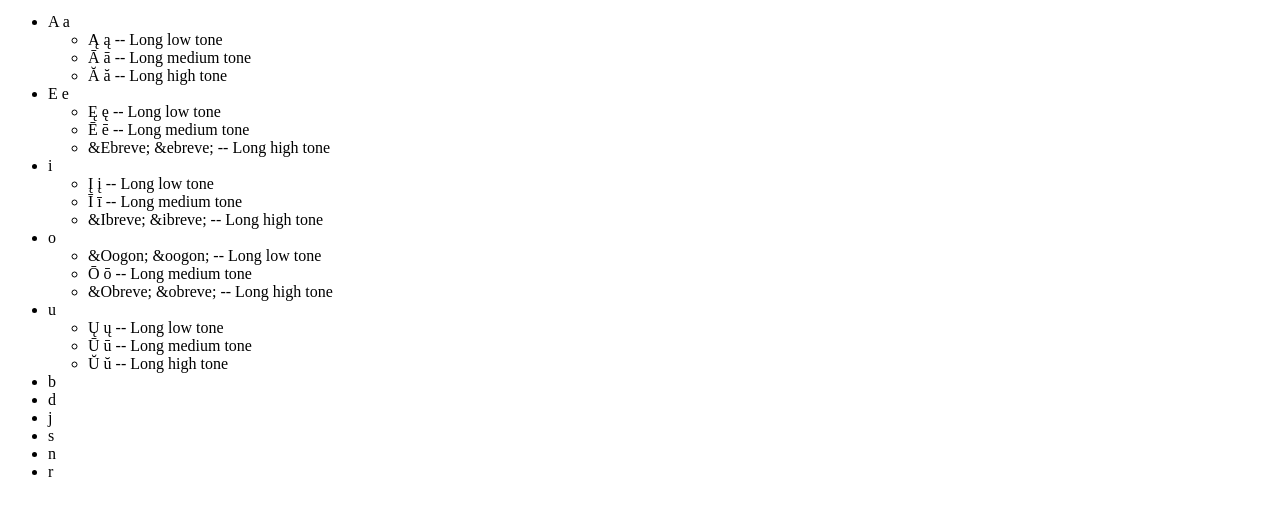
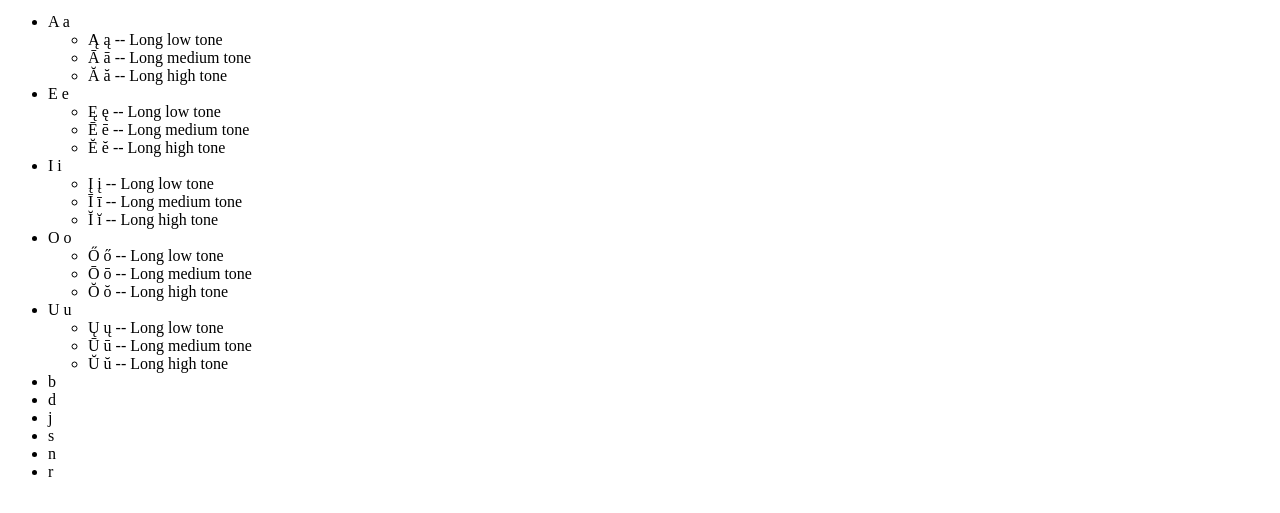
Before and after one commit to doranese/doranese.github.io, a plain HTML site: page documentation/index.html in a window 1280 px wide. Shown: the part 119-632 px from the top of the page. Drawn offline with Linux system fonts and the light colour scheme.

Commit message:
Update index.html

```diff
--- a/documentation/index.html
+++ b/documentation/index.html
@@ -20,24 +20,24 @@
         <ul>
           <li>&Eogon; &eogon; -- Long low tone</li>
           <li>&Emacr; &emacr; -- Long medium tone</li>
-          <li>&Ebreve; &ebreve; -- Long high tone</li>
+          <li>&#276; &#277; -- Long high tone</li>
         </ul>
       </li>
-      <li>i
+      <li>I i
         <ul>
           <li>&Iogon; &iogon; -- Long low tone</li>
           <li>&Imacr; &imacr; -- Long medium tone</li>
-          <li>&Ibreve; &ibreve; -- Long high tone</li>
+          <li>&#300; &#301; -- Long high tone</li>
         </ul>
       </li>
-      <li>o
+      <li>O o
         <ul>
-          <li>&Oogon; &oogon; -- Long low tone</li>
+          <li>&Odblac; &odblac; -- Long low tone</li>
           <li>&Omacr; &omacr; -- Long medium tone</li>
-          <li>&Obreve; &obreve; -- Long high tone</li>
+          <li>&#334; &#335; -- Long high tone</li>
         </ul>
       </li>
-      <li>u
+      <li>U u
         <ul>
           <li>&Uogon; &uogon; -- Long low tone</li>
           <li>&Umacr; &umacr; -- Long medium tone</li>
```
